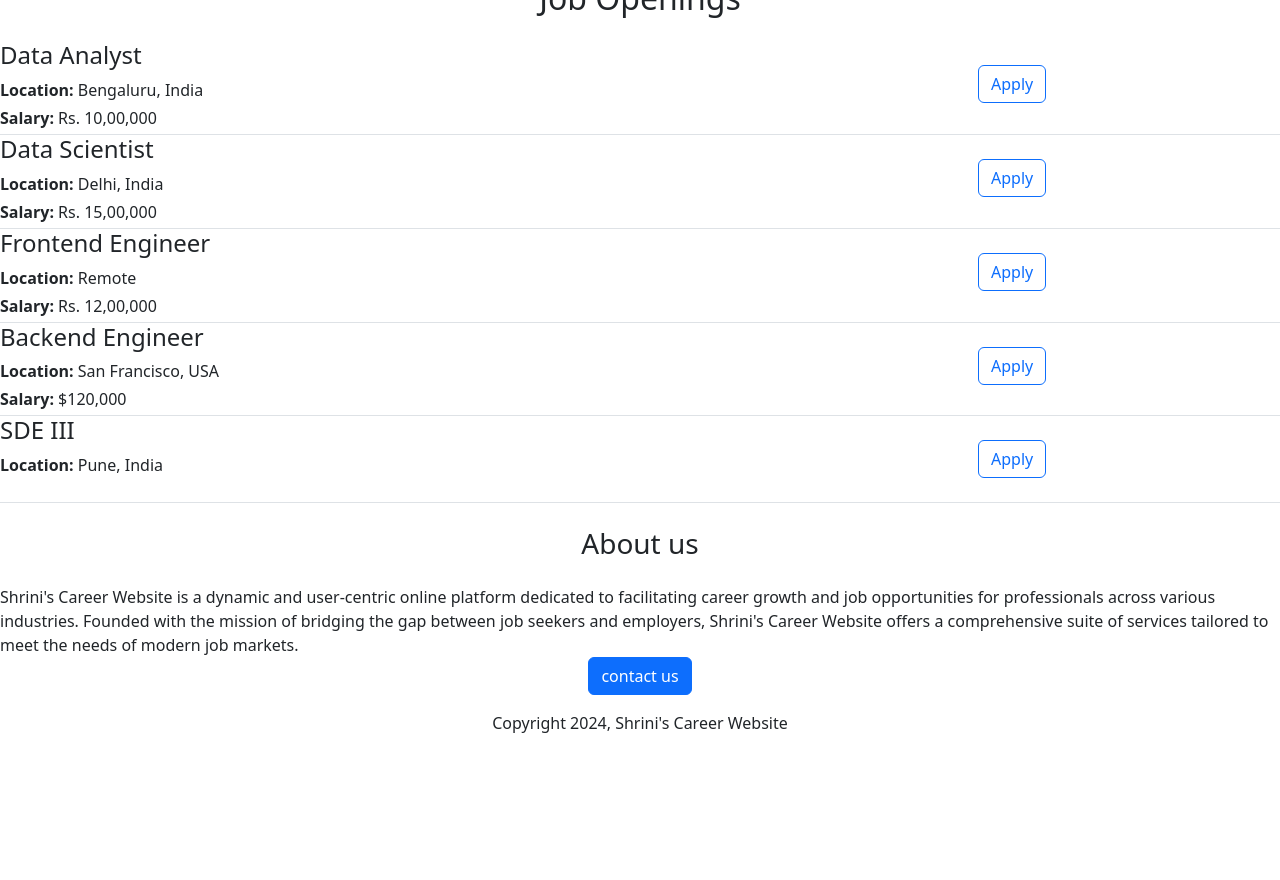
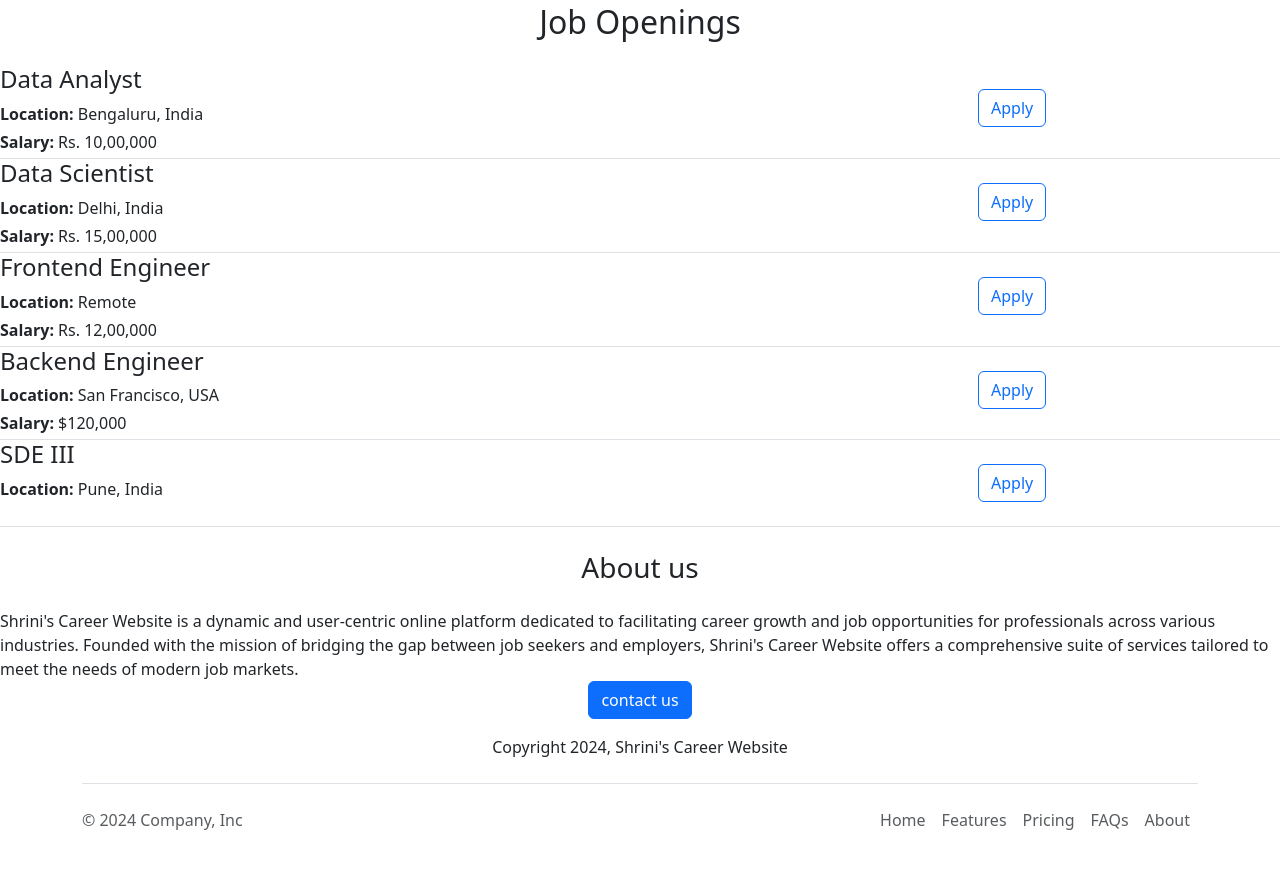
Before and after one commit to Shrinivasdumbali/Flask, a Flask app: page / in a window 1280 px wide. Shown: the part 1703-2583 px from the top of the page. Before the commit the page ends 2436 px from the top, so only its background shows below. Run offline with Flask 3, Linux system fonts and the light colour scheme.

Commit message:
changes!!

```diff
--- a/app.py
+++ b/app.py
@@ -1,6 +1,7 @@
 from flask import Flask, render_template, jsonify  #(html is jsonifyed!!)
 
-app = Flask(__name__)
+app = Flask(
+    __name__)  #flask variable "app" is used further while deploying over cloud
 
 JOBS = [{
     'id': 1,
--- /dev/null
+++ b/templates/footer.html
@@ -0,0 +1,17 @@
+<div class="container">
+  <footer class="d-flex flex-wrap justify-content-between align-items-center py-3 my-4 border-top">
+    <p class="col-md-4 mb-0 text-body-secondary">&copy; 2024 Company, Inc</p>
+
+    <a href="/" class="col-md-4 d-flex align-items-center justify-content-center mb-3 mb-md-0 me-md-auto link-body-emphasis text-decoration-none">
+      <svg class="bi me-2" width="40" height="32"><use xlink:href="#bootstrap"/></svg>
+    </a>
+
+    <ul class="nav col-md-4 justify-content-end">
+      <li class="nav-item"><a href="#" class="nav-link px-2 text-body-secondary">Home</a></li>
+      <li class="nav-item"><a href="#" class="nav-link px-2 text-body-secondary">Features</a></li>
+      <li class="nav-item"><a href="#" class="nav-link px-2 text-body-secondary">Pricing</a></li>
+      <li class="nav-item"><a href="#" class="nav-link px-2 text-body-secondary">FAQs</a></li>
+      <li class="nav-item"><a href="#" class="nav-link px-2 text-body-secondary">About</a></li>
+    </ul>
+  </footer>
+</div>
--- a/templates/home.html
+++ b/templates/home.html
@@ -7,7 +7,7 @@
       </head>
 
 <body >
-
+    {% include 'navigation.html' %}
     <div >
         <h1  class='text-center mt-4 mb-4'>{{company_name}} Career Website</h1>
         <img src="static/job_banner.jpg" class="img-fluid">
@@ -53,6 +53,7 @@
         <div class='text-center text-center mt-3 mb-4'>
         <p4>Copyright 2024, Shrini's Career Website</p4>
         </div>
+        {% include 'footer.html' %}
     </div>
 </body>
 </html>
--- a/templates/job_items.html
+++ b/templates/job_items.html
@@ -12,6 +12,8 @@
   {% endif %}
          </div>
     <div class='col-3'>
+    <a href="mailto:shrinicdumbali@gmail.com?subject=Application%20for%20{{job['title']}}&body=My%20Name%20%3A%20%3Cyour%20name%3E%0D%0A%0D%0AMy%20Resume%20%3A%20%3Cresume%20link%20(public)%3E%0D%0A%0D%0AMy%20LinkedIn%20Profile%20%3A%20%3CLinkedIn%20profile%3E">
     <button type="button"  class="btn btn-outline-primary text-center mt-4 mb-4">Apply</button>
+        </a>
     </div>
   </div>
--- /dev/null
+++ b/templates/navigation.html
@@ -0,0 +1,11 @@
+<nav class="navbar shadow-sm fixed-top bg-white">
+  <div class="container-fluid">
+    <a class="navbar-brand" href="#">
+      <img src="/static/bootstrap-logo.svg" alt="Logo" width="30" height="24" class="d-inline-block align-text-top">
+      Shrini Career Website
+    </a>
+  </div>
+</nav>
+<DIV>
+  style = 'height:86px'
+</DIV>
```
Also changed, not shown: static/bootstrap-logo.svg (added), 1 other file.
